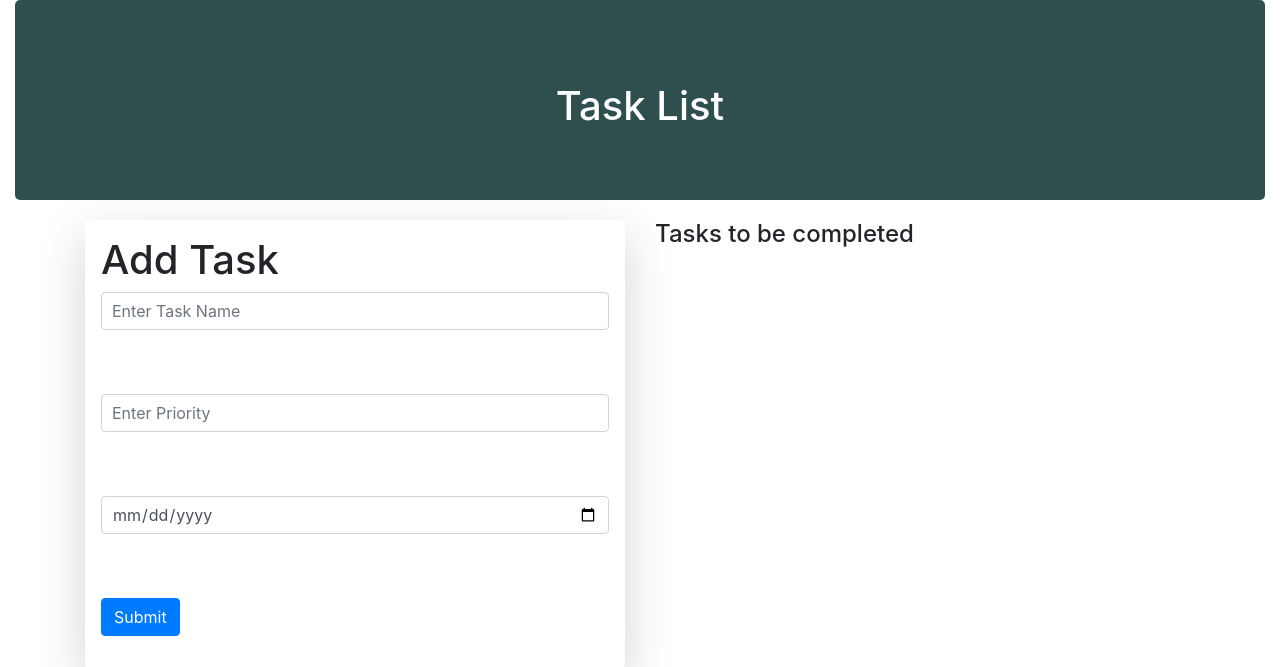
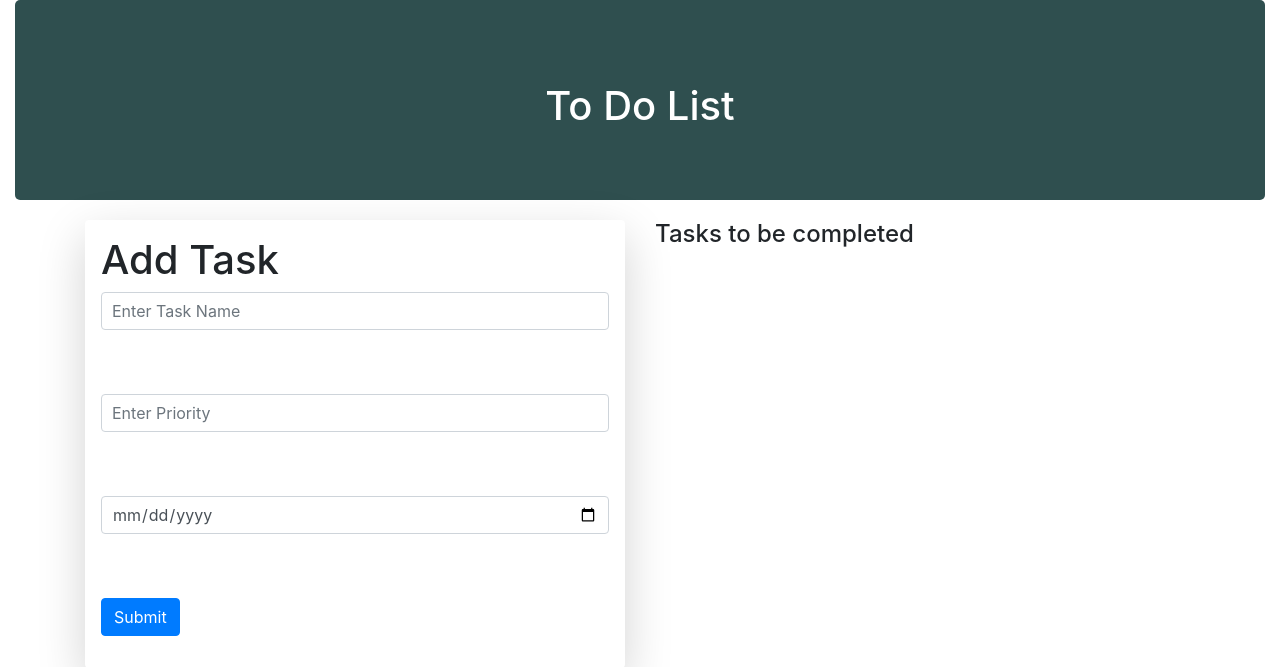
Before and after one commit to jenstem/django-to-do-app, a Django app: page / in a window 1280 px wide. Shown: the top 667 px of the page. Run offline with Django 5.2, Linux system fonts and the light colour scheme; data that the repository does not hold is empty.

Commit message:
Revise h1 in index.html

```diff
--- a/myproject/myapp/templates/myapp/index.html
+++ b/myproject/myapp/templates/myapp/index.html
@@ -5,11 +5,12 @@
         <div class="col-md-12">
             <div class="banner">
                 <div class="banner-text">
-                    <h1>Task List</h1>
+                    <h1>To Do List</h1>
                 </div>
             </div>
         </div>
     </div>
+</div>
 
 <div class="container">
     <div class="row">
```
